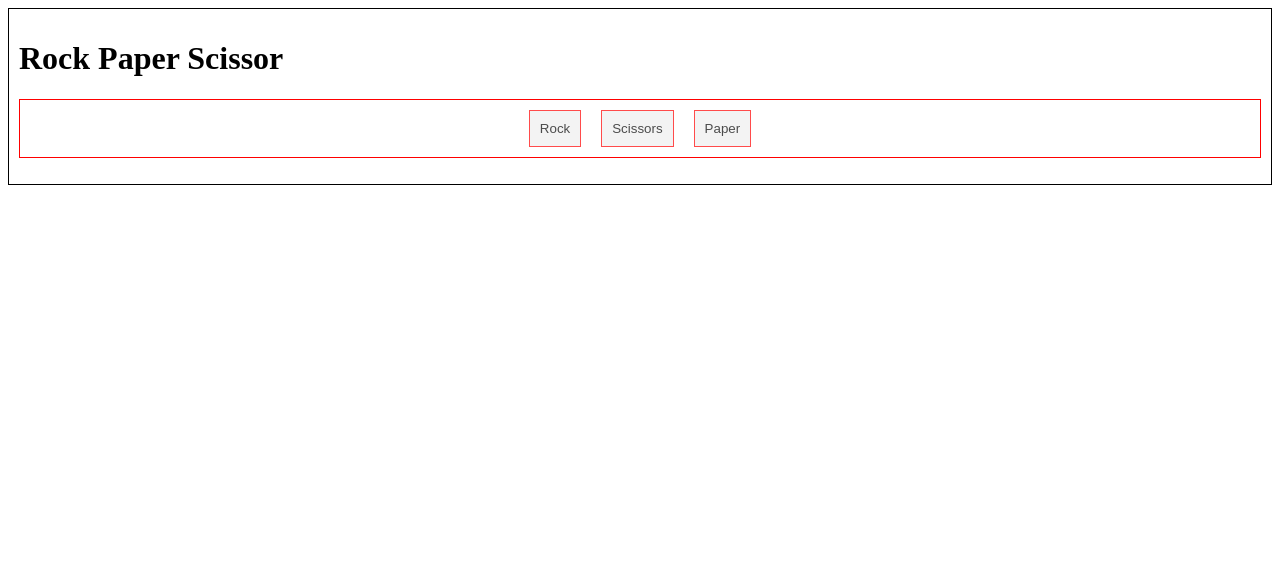
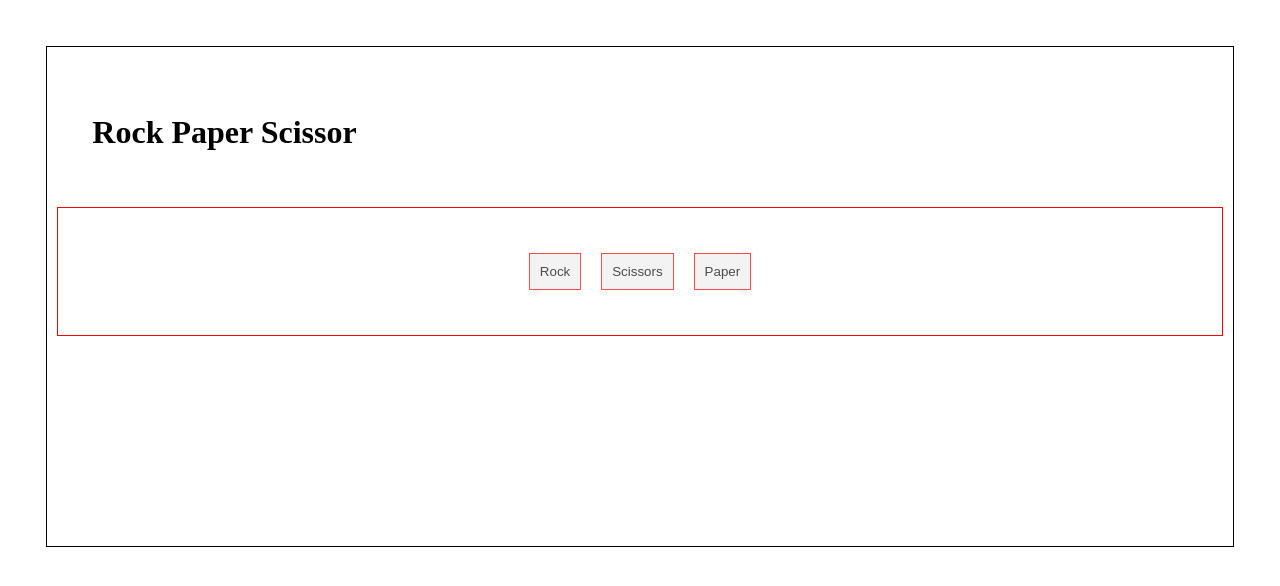
Before and after one commit to ahmed666916/rock-paper-scissors, a plain HTML site: page index.html in a window 1280 px wide. Drawn offline with Linux system fonts and the light colour scheme.

Commit message:
added 3% padding to the whole page

```diff
--- a/css/style.css
+++ b/css/style.css
@@ -1,3 +1,7 @@
+*{
+    padding: 3%;
+}
+
 .btn-container {
     display: flex;
     justify-content: center;
```
